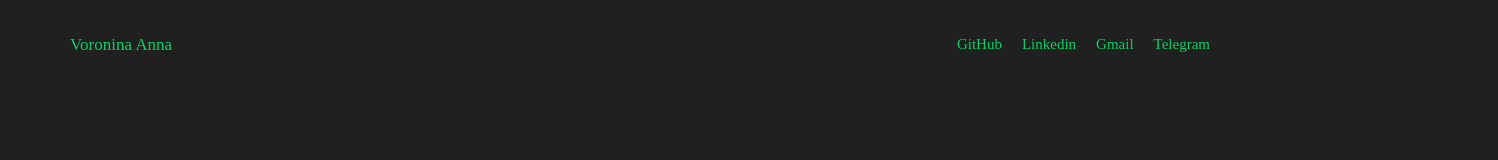
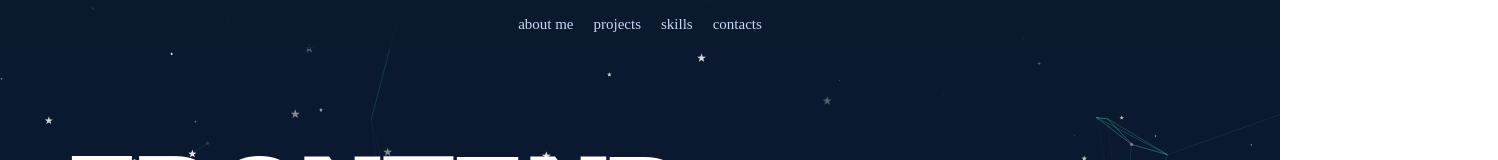
Before and after one commit to Fronchik/portfolio, a React (Create React App) app: page / in a window 1280 px wide. Shown: the top 160 px of the page, 1498 px wide, since content can reach past the window. Built offline with nearby package versions, Linux system fonts and the light colour scheme.

Commit message:
replace Header component

```diff
--- a/package.json
+++ b/package.json
@@ -7,6 +7,7 @@
     "@testing-library/react": "^13.4.0",
     "@testing-library/user-event": "^13.5.0",
     "normalize.css": "^8.0.1",
+    "particles.js": "^2.0.0",
     "react": "^18.3.1",
     "react-dom": "^18.3.1",
     "react-router-dom": "^6.23.1",
--- a/public/index.html
+++ b/public/index.html
@@ -8,6 +8,8 @@
   <meta name="description" content="Web site created using create-react-app" />
 
   <title>Portfolio Anna N.</title>
+  <script src="https://cdn.jsdelivr.net/particles.js/2.0.0/particles.min.js"></script>
+
 </head>
 
 <body class="page">
--- a/src/components/AboutMe/AboutMe.js
+++ b/src/components/AboutMe/AboutMe.js
@@ -9,7 +9,7 @@ function AboutMe() {
                 <span>FRONTEND</span>
                 <span>DEVELOPER</span>
             </h1>
-            <h2 className="aboutMe__subtitle">STACK</h2>
+            <h2 id="skills" className="aboutMe__subtitle">STACK</h2>
             <ul className="aboutMe__stack">
                 <li className="aboutMe__stack-item">HTML5</li>
                 <li className="aboutMe__stack-item">CSS3</li>
--- a/src/components/App/App.css
+++ b/src/components/App/App.css
@@ -1,6 +1,8 @@
 .page {
-    max-width: 1280px;
+    width: 100%;
+    /* max-width: 1280px; */
     height: 100%;
     margin: 0 auto;
-    background-color: #202020;
+    padding: 0;
+    /* background-color: #202020; */
 }
--- a/src/components/Footer/Footer.js
+++ b/src/components/Footer/Footer.js
@@ -6,7 +6,7 @@ function Footer() {
 
     return (
         <footer className="footer">
-            <div className="footer__title">Portfolio Voronina Anna</div>
+            <div id="contact" className="footer__title">Portfolio Voronina Anna</div>
             <nav className="footer__items">
                 <div className="footer__copyright">
                     &copy; {currentYear}
@@ -15,6 +15,15 @@ function Footer() {
                     <li>
                         <a href="https://github.com/Fronchik/" className="footer__link" target="_blank" rel="noopener noreferrer">Github</a>
                     </li>
+                    <li>
+                        <a href="https://www.linkedin.com/in/voronina-anna/" className="footer__link" target="_blank" rel="noopener noreferrer">Linkedin</a>
+                    </li>
+                    <li>
+                        <a href="mailto:voronina.annya@gmail.com" className="footer__link" target="_blank" rel="noopener noreferrer">Gmail</a>
+                    </li>
+                    <li>
+                        <a href="https://t.me/Voron_in_A" className="footer__link" target="_blank" rel="noopener noreferrer">Telegram</a>
+                    </li>
                 </ul>
             </nav>
         </footer>
--- a/src/components/Header/Header.css
+++ b/src/components/Header/Header.css
@@ -1,35 +1,59 @@
+.particles {
+    position: fixed;
+    width: 100%;
+    height: 100%;
+    z-index: -2;
+}
+
+#particles__stars {
+    position: absolute;
+    width: 100%;
+    height: 100%;
+    background-color: #0A192F;
+}
+
+#particles__circles {
+    position: absolute;
+    width: 100%;
+    height: 100%;
+}
+
+.shooting-star {
+    position: absolute;
+    width: 2px;
+    height: 2px;
+    background: linear-gradient(-45deg, rgba(255, 255, 255, 0) 0%, rgba(255, 255, 255, 1) 50%, rgba(255, 255, 255, 0) 100%);
+    border-radius: 50%;
+    filter: drop-shadow(0 0 6px rgba(255, 255, 255, 0.8));
+    animation: shooting 2s linear infinite;
+    z-index: -1;
+}
+
+@keyframes shooting {
+  0% {
+    transform: translate(0, 0);
+    opacity: 1;
+  }
+  100% {
+    transform: translate(100vw, 100vh);
+    opacity: 0;
+  }
+}
+
 .header {
-    margin: 30px 70px 0;
+    position: relative;
+    padding: 16px 0;
+    z-index: 1;
     max-height: 30px;
     height: 100%;
-    display: flex;
-    justify-content: space-between;
-}
-
-.header__logo {
-    display: flex;
-    align-items: center;
-}
-
-.header__name {
-    margin: 0;
-
-    font-weight: 100;
-    font-size: 17px;
-    line-height: 20px;
-    color: #09d064;
-}
-
-.header__name:hover {
-    opacity: 0.7;
-    transition: 0.5s;
+    width: 100%;
+    background-color: rgba(10, 25, 47, 0.8);
 }
 
 .header__nav {
     display: flex;
+    justify-content: center;
     gap: 20px;
-    align-items: center;
-    text-decoration: none;
 }
 
 a:link, a:visited {
@@ -37,7 +61,7 @@ a:link, a:visited {
 }
 
 .header__link {
-    color: #09d064;
+    color: #CCD6F6;
     cursor: pointer;
 }
 
@@ -47,6 +71,7 @@ a:link, a:visited {
 }
 
 .header__title {
+    margin: 0;
     font-weight: 100;
     font-size: 15px;
 }
--- a/src/components/Header/Header.js
+++ b/src/components/Header/Header.js
@@ -1,40 +1,276 @@
 import React from 'react';
 import './Header.css';
 
-function Header() {
+class Header extends React.Component {
+    componentDidMount() {
+        this.initializeParticles();
+        this.createShootingStars();
+    }
 
+    initializeParticles() {
+        // Настройка анимации звезд
+        window.particlesJS('particles__stars', {
+            particles: {
+                number: {
+                    value: 100,
+                    density: {
+                        enable: true,
+                        value_area: 800
+                    }
+                },
+                color: {
+                    value: "#ffffff"
+                },
+                shape: {
+                    type: "star",
+                    stroke: {
+                        width: 0,
+                        color: "#000000"
+                    }
+                },
+                opacity: {
+                    value: 0.7,
+                    random: true,
+                    anim: {
+                        enable: true,
+                        speed: 1,
+                        opacity_min: 0.1,
+                        sync: false
+                    }
+                },
+                size: {
+                    value: 3,
+                    random: true,
+                    anim: {
+                        enable: true,
+                        speed: 4,
+                        size_min: 0.1,
+                        sync: false
+                    }
+                },
+                line_linked: {
+                    enable: false
+                },
+                move: {
+                    enable: true,
+                    speed: 0.5,
+                    direction: "none",
+                    random: true,
+                    straight: false,
+                    out_mode: "out",
+                    bounce: false,
+                    attract: {
+                        enable: false,
+                        rotateX: 600,
+                        rotateY: 1200
+                    }
+                }
+            },
+            interactivity: {
+                detect_on: "canvas",
+                events: {
+                    onhover: {
+                        enable: true,
+                        mode: "grab"
+                    },
+                    onclick: {
+                        enable: true,
+                        mode: "repulse"
+                    },
+                    resize: true
+                },
+                modes: {
+                    grab: {
+                        distance: 140,
+                        line_linked: {
+                            opacity: 1
+                        }
+                    },
+                    repulse: {
+                        distance: 100,
+                        duration: 0.4
+                    }
+                }
+            },
+            retina_detect: true
+        });
+
+        // Настройка анимации кругов
+        window.particlesJS('particles__circles', {
+            particles: {
+                number: {
+                    value: 50,
+                    density: {
+                        enable: true,
+                        value_area: 800
+                    }
+                },
+                color: {
+                    value: ["#64FFDA", "#F584BA"]
+                },
+                shape: {
+                    type: "circle",
+                    stroke: {
+                        width: 0,
+                        color: "#000000"
+                    }
+                },
+                opacity: {
+                    value: 0.7,
+                    random: true,
+                    anim: {
+                        enable: true,
+                        speed: 1,
+                        opacity_min: 0.1,
+                        sync: false
+                    }
+                },
+                size: {
+                    value: 3,
+                    random: true,
+                    anim: {
+                        enable: true,
+                        speed: 4,
+                        size_min: 0.1,
+                        sync: false
+                    }
+                },
+                line_linked: {
+                    enable: true,
+                    distance: 150,
+                    color: "#64FFDA",
+                    opacity: 0.4,
+                    width: 1
+                },
+                move: {
+                    enable: true,
+                    speed: 1,
+                    direction: "none",
+                    random: true,
+                    straight: false,
+                    out_mode: "out",
+                    bounce: false,
+                    attract: {
+                        enable: false,
+                        rotateX: 600,
+                        rotateY: 1200
+                    }
+                }
+            },
+            interactivity: {
+                detect_on: "canvas",
+                events: {
+                    onhover: {
+                        enable: true,
+                        mode: "grab"
+                    },
+                    onclick: {
+                        enable: true,
+                        mode: "push"
+                    },
+                    resize: true
+                },
+                modes: {
+                    grab: {
+                        distance: 140,
+                        line_linked: {
+                            opacity: 1
+                        }
+                    },
+                    push: {
+                        particles_nb: 4
+                    }
+                }
+            },
+            retina_detect: true
+        });
+    }
+
+    createShootingStars() {
+        setInterval(() => {
+            const star = document.createElement('div');
+            star.className = 'shooting-star';
+            star.style.left = Math.random() * 100 + 'vw';
+            star.style.top = Math.random() * 50 + 'vh';
+            star.style.animationDuration = Math.random() * 2 + 1 + 's';
+            document.body.appendChild(star);
+            setTimeout(() => {
+                star.remove();
+            }, parseFloat(star.style.animationDuration) * 1000);
+        }, 3000);
+    }
+
+    render() {
         return (
-
+            <>
+                <div className="particles">
+                    <div id="particles__stars"></div>
+                    <div id="particles__circles"></div>
+                </div>
                 <header className="header">
-            <div className="header__logo">
+                    <div className="header__nav">
                         <a href="#me">
-                    <p className="header__name">Voronina Anna</p>
-                </a>
-            </div>
-            <div className="header__nav">
-                <a href="https://github.com/Fronchik/" target="_blank" rel="noopener noreferrer">
                             <div className="header__link">
-                        <p className="header__title">GitHub</p>
+                                <p className="header__title">about me</p>
                             </div>
                         </a>
-                <a href="https://www.linkedin.com/in/voronina-anna/" target="_blank" rel="noopener noreferrer">
+                        <a href="#projects">
                             <div className="header__link">
-                        <p className="header__title">Linkedin</p>
+                                <p className="header__title">projects</p>
                             </div>
                         </a>
-                <a href="mailto:voronina.annya@gmail.com" target="_blank" rel="noopener noreferrer">
+                        <a href="#skills">
                             <div className="header__link">
-                        <p className="header__title">Gmail</p>
+                                <p className="header__title">skills</p>
                             </div>
                         </a>
-                <a href="https://t.me/Voron_in_A" target="_blank" rel="noopener noreferrer">
+                        <a href="#contact">
                             <div className="header__link">
-                        <p className="header__title">Telegram</p>
+                                <p className="header__title">contacts</p>
                             </div>
                         </a>
                     </div>
+
                 </header>
+            </>
         );
     }
+}
+
+// function Header() {
+
+//     return (
+
+//         <header className="header">
+//             <div className="header__logo">
+//                 <a href="#me">
+//                     <p className="header__name">Voronina Anna</p>
+//                 </a>
+//             </div>
+//             <div className="header__nav">
+//                 <a href="https://github.com/Fronchik/" target="_blank" rel="noopener noreferrer">
+//                     <div className="header__link">
+//                         <p className="header__title">GitHub</p>
+//                     </div>
+//                 </a>
+//                 <a href="https://www.linkedin.com/in/voronina-anna/" target="_blank" rel="noopener noreferrer">
+//                     <div className="header__link">
+//                         <p className="header__title">Linkedin</p>
+//                     </div>
+//                 </a>
+//                 <a href="mailto:voronina.annya@gmail.com" target="_blank" rel="noopener noreferrer">
+//                     <div className="header__link">
+//                         <p className="header__title">Gmail</p>
+//                     </div>
+//                 </a>
+//                 <a href="https://t.me/Voron_in_A" target="_blank" rel="noopener noreferrer">
+//                     <div className="header__link">
+//                         <p className="header__title">Telegram</p>
+//                     </div>
+//                 </a>
+//             </div>
+//         </header>
+//     );
+// }
 
 export default Header;
--- a/src/components/Portfolio/Portfolio.js
+++ b/src/components/Portfolio/Portfolio.js
@@ -7,7 +7,7 @@ import portfolioCyprus from '../../images/cyprus.jpg';
 
 function Portfolio() {
     return (
-        <section className="portfolio">
+        <section id="projects" className="portfolio">
             <div className="portfolio__container">
                 <p className="portfolio__number">01</p>
                 <div className="portfolio__info">
```
Also changed, not shown: 1 other file (tests, documents, lock files or other folders). Lines whose indentation alone changed are shown as unchanged.
